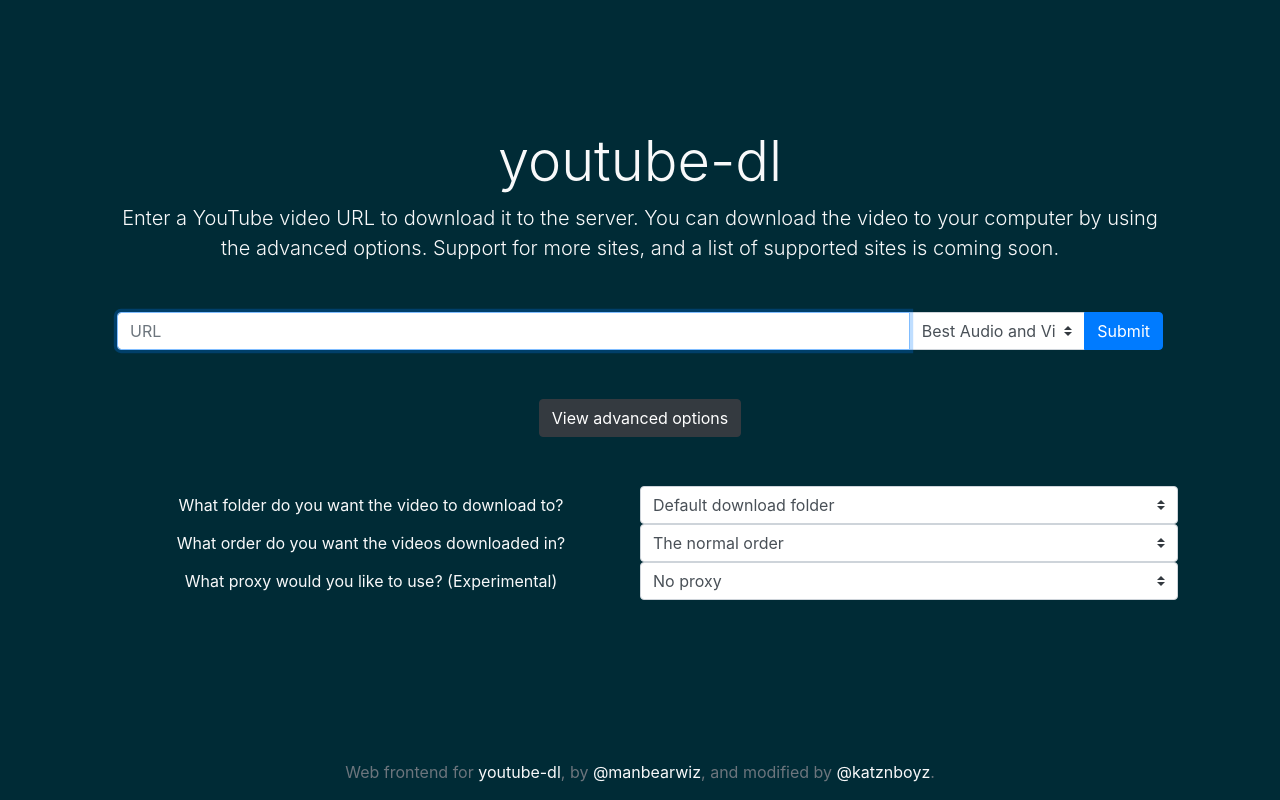
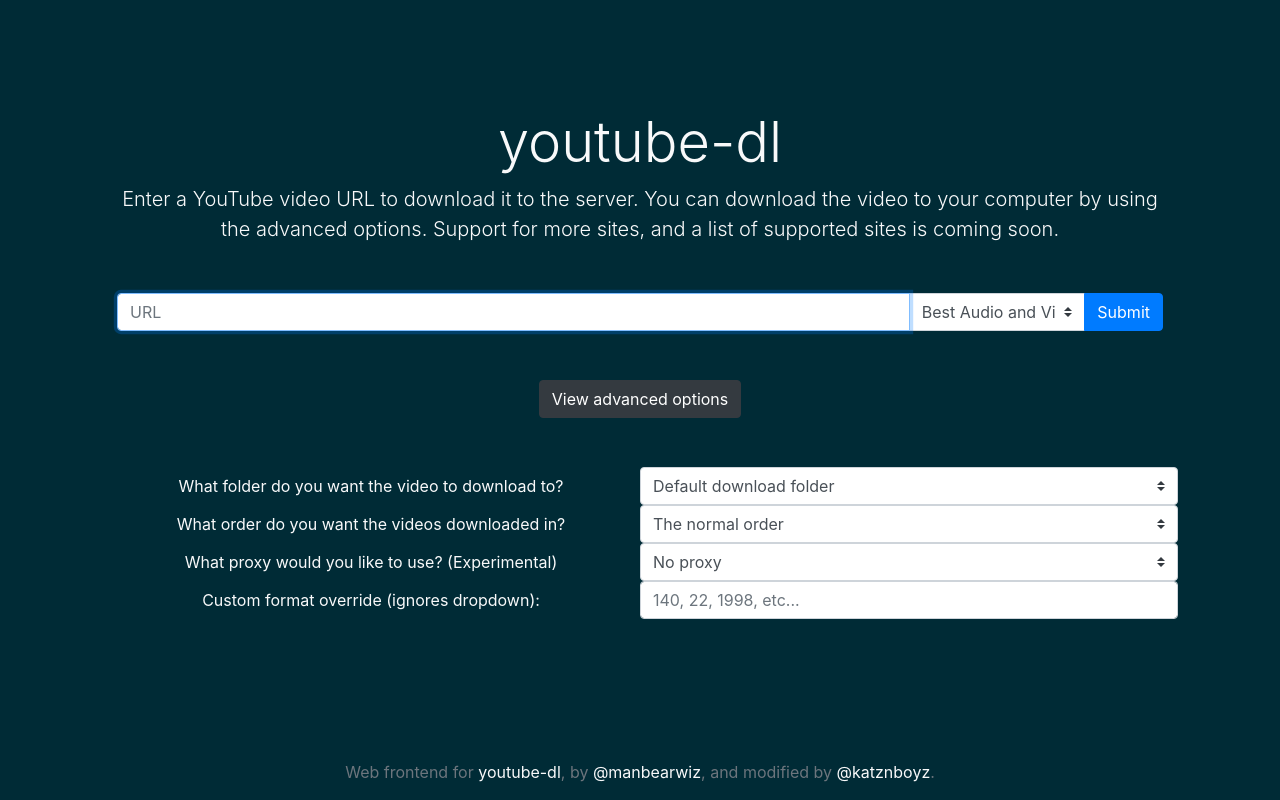
Before and after one commit to renamedquery/youtube-dl-server, a Flask app: template templates/index.html in a window 1280 px wide, after a click on "View advanced options". Run offline with Flask 2, Linux system fonts and the light colour scheme; the template is opened without the code that fills it, so the values that code supplies are empty; parts of the project's set-up code (start-up, migrations or seed data) failed here and were passed over; some libraries are stand-ins or nearby versions.

Commit message:
Added the ability for users to download using custom formats (more will be coming for this, soon)

```diff
--- a/app.py
+++ b/app.py
@@ -64,8 +64,8 @@
     #check that the user is logged in
     if (isUserLoggedIn(flask.session)):
 
-        #import the global variable for the valid video formats
-        global validVideoFormats
+        #make a temporary variable for the valid video formats which can be non-destructively edited
+        tmpValidVideoFormats = validVideoFormats
 
         #get the form data
         YTDL_URL = str(flask.request.form.get('url'))
@@ -73,6 +73,16 @@
         YTDL_DIR = str(flask.request.form.get('directory'))
         YTDL_ORDER = str(flask.request.form.get('order'))
         YTDL_PROXY = str(flask.request.form.get('proxy'))
+        YTDL_FOVERRIDE = str(flask.request.form.get('custom_format'))
+
+        #check if there is a custom format
+        if (YTDL_FOVERRIDE != ''):
+
+            #set the format as the overridden format
+            YTDL_FORMAT = YTDL_FOVERRIDE
+
+            #add the format to the tmp valid video format variable
+            tmpValidVideoFormats.append(YTDL_FORMAT)
 
         #check if the directory is in the download-dir.txt list or is the default directory
         if (YTDL_DIR not in [*GET_DL_DIRS(), DEFAULT_VIDEO_DOWNLOAD_DIR, '#browser2computer']):
@@ -81,7 +91,7 @@
             return flask.render_template('error2.html', applicationName = GET_APP_TITLE(), error = 'The directory was not in the list of valid directories.')
 
         #check that the video format is valid
-        if (YTDL_FORMAT.lower() not in [*validVideoFormats]):
+        if (YTDL_FORMAT.lower() not in [*tmpValidVideoFormats]):
 
             #the format is incorrect, dont download and return an error
             return flask.render_template('error2.html', applicationName = GET_APP_TITLE(), error = 'The download format selected was incorrect for this type of media. Try using bestvideo or bestaudio if you are unsure which one works.')
--- a/static/style.css
+++ b/static/style.css
@@ -15,3 +15,4 @@
 #subscriptions-table{font-size:13px;}
 .togglePageViewSelection{display:none;}
 .adminTable{font-size:13px;}
+.noMargins{margin:0 !important;}
--- a/templates/index.html
+++ b/templates/index.html
@@ -57,6 +57,12 @@
                         {% endfor %}
                     </select>
                 </div>
+                <div class = 'row justify-content-center'>
+                    <p class = 'col-lg-6 my-auto'>Custom format override (ignores dropdown):</p>
+                    <div class = 'col-lg-6 p-0'>
+                        <input name = 'custom_format' class = 'form-control' type = 'text' placeholder = '140, 22, 1998, etc...' class = 'col'>
+                    </div>
+                </div>
             </div>
         </form>
     </div>
```
